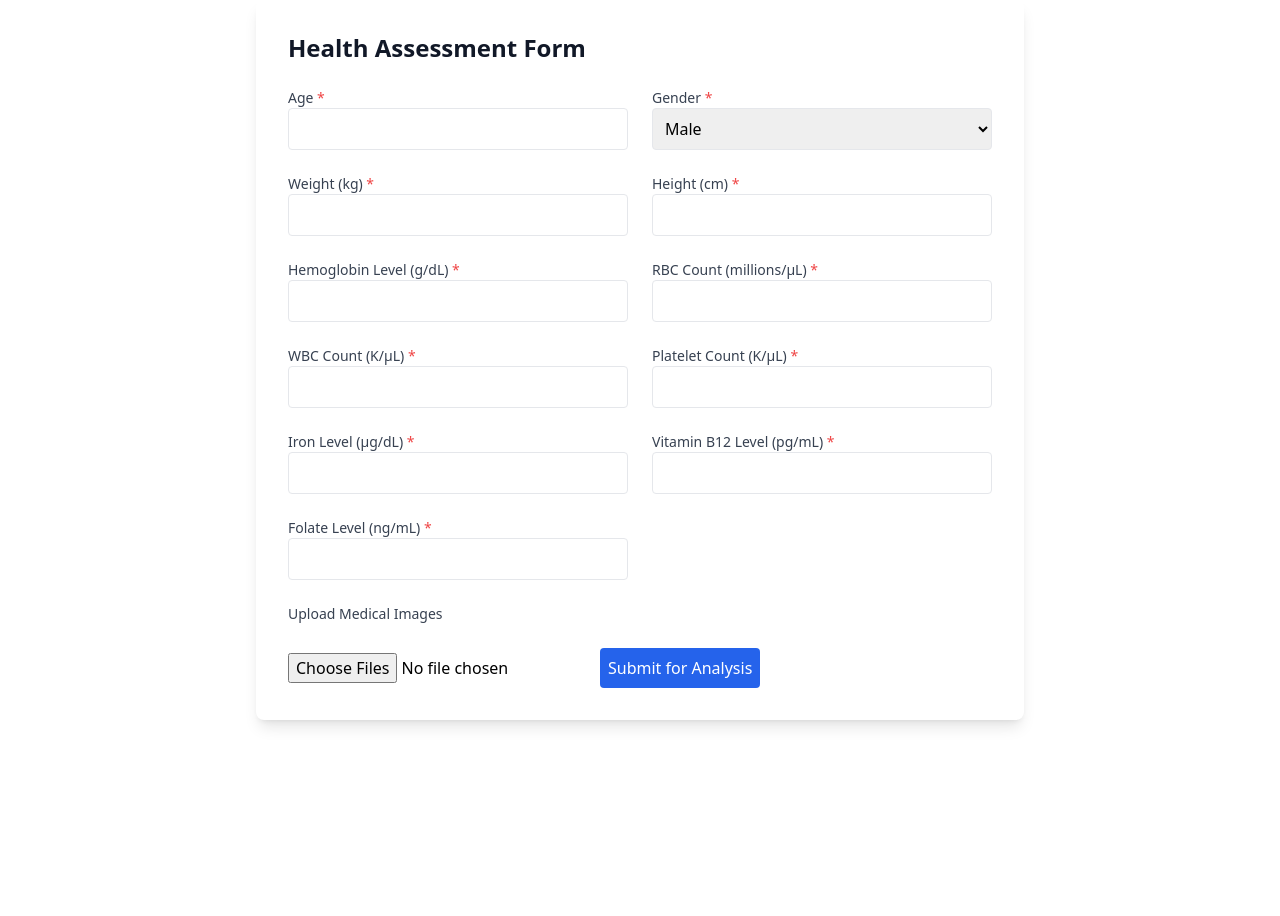
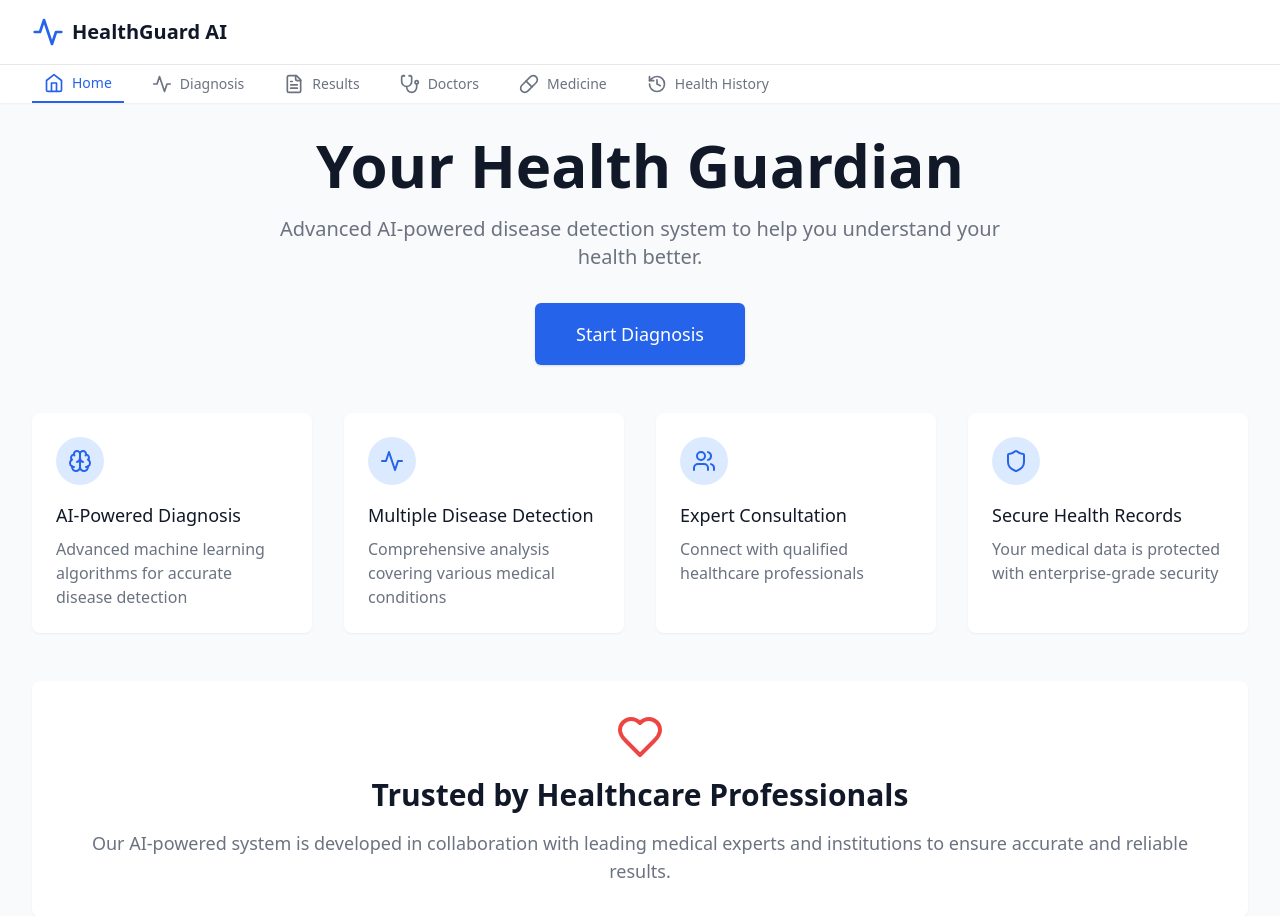
Before and after one commit to sahooananya/disease-predictor-frontend, a React (Vite) app: page / in a window 1280 px wide. Shown: the top 916 px of the page. Before the commit the page ends 800 px from the top, so only its background shows below. Built offline with nearby package versions, Linux system fonts and the light colour scheme.

Commit message:
Update App.tsx

```diff
--- a/src/App.tsx
+++ b/src/App.tsx
@@ -1,113 +1,83 @@
 import React, { useState } from 'react';
-import { ImagePlus, AlertCircle } from 'lucide-react';
-import { motion } from 'framer-motion';
-import toast from 'react-hot-toast';
-import axios from "axios";
+import { Activity, Home, Stethoscope, FileText, History, PillIcon, ImagePlus } from 'lucide-react';
+import HomeTab from './components/HomeTab';
+import DiagnosisForm from './components/DiagnosisForm';
+import ResultSection from './components/ResultSection';
+import DoctorConsultation from './components/DoctorConsultation';
+import HealthHistory from './components/HealthHistory';
+import MedicineSection from './components/MedicineSection';
 
-const backendUrl = "https://multi-disease-predictor-backend.onrender.com"; // Backend API URL
+type Tab = 'home' | 'diagnosis' | 'results' | 'doctors' | 'medicine' | 'history';
 
-const questions = [
-  { id: 'age', label: 'Age', type: 'number', required: true },
-  { id: 'gender', label: 'Gender', type: 'select', options: ['Male', 'Female', 'Other'], required: true },
-  { id: 'weight', label: 'Weight (kg)', type: 'number', required: true },
-  { id: 'height', label: 'Height (cm)', type: 'number', required: true },
-  { id: 'hemoglobin', label: 'Hemoglobin Level (g/dL)', type: 'number', required: true },
-  { id: 'rbc_count', label: 'RBC Count (millions/µL)', type: 'number', required: true },
-  { id: 'wbc_count', label: 'WBC Count (K/µL)', type: 'number', required: true },
-  { id: 'platelets', label: 'Platelet Count (K/µL)', type: 'number', required: true },
-  { id: 'iron_level', label: 'Iron Level (µg/dL)', type: 'number', required: true },
-  { id: 'vitamin_b12', label: 'Vitamin B12 Level (pg/mL)', type: 'number', required: true },
-  { id: 'folate', label: 'Folate Level (ng/mL)', type: 'number', required: true },
-];
+function App() {
+  const [activeTab, setActiveTab] = useState<Tab>('home');
+  const [diagnosisResult, setDiagnosisResult] = useState<any>(null);
 
-export default function DiagnosisForm() {
-  const [formData, setFormData] = useState<Record<string, any>>({});
-  const [images, setImages] = useState<File[]>([]);
-  const [loading, setLoading] = useState(false);
-
-  const handleInputChange = (id: string, value: string | number | string[]) => {
-    setFormData(prev => ({ ...prev, [id]: value }));
+  const handleStartDiagnosis = () => {
+    setActiveTab('diagnosis');
   };
 
-  const handleImageUpload = (event: React.ChangeEvent<HTMLInputElement>) => {
-    if (event.target.files) {
-      const files = Array.from(event.target.files);
-      setImages(prev => [...prev, ...files]);
-      toast.success('Images uploaded successfully');
-    }
+  const handleDiagnosisSubmit = (result: any) => {
+    setDiagnosisResult(result);
+    setActiveTab('results');
   };
 
-  const handleSubmit = async (e: React.FormEvent) => {
-    e.preventDefault();
-    setLoading(true);
-
-    try {
-      const formDataToSend = new FormData();
-      Object.entries(formData).forEach(([key, value]) => {
-        formDataToSend.append(key, value as string);
-      });
-      images.forEach((image, index) => {
-        formDataToSend.append(`image_${index}`, image);
-      });
-
-      const response = await axios.post(`${backendUrl}/predict`, formDataToSend, {
-        headers: { 'Content-Type': 'multipart/form-data' }
-      });
-
-      toast.success('Prediction successful!');
-      console.log(response.data);
-    } catch (error) {
-      toast.error('Error fetching prediction');
-      console.error(error);
-    }
-
-    setLoading(false);
-  };
+  const tabs = [
+    { id: 'home', label: 'Home', icon: Home },
+    { id: 'diagnosis', label: 'Diagnosis', icon: Activity },
+    { id: 'results', label: 'Results', icon: FileText },
+    { id: 'doctors', label: 'Doctors', icon: Stethoscope },
+    { id: 'medicine', label: 'Medicine', icon: PillIcon },
+    { id: 'history', label: 'Health History', icon: History },
+  ];
 
   return (
-      <div className="max-w-3xl mx-auto bg-white rounded-lg shadow-lg p-8">
-        <motion.div initial={{ opacity: 0, y: 20 }} animate={{ opacity: 1, y: 0 }} transition={{ duration: 0.5 }}>
-          <h2 className="text-2xl font-bold text-gray-900 mb-6">Health Assessment Form</h2>
+    <div className="min-h-screen bg-gray-50">
+      {/* Header */}
+      <header className="bg-white shadow-sm">
+        <div className="max-w-7xl mx-auto px-4 sm:px-6 lg:px-8">
+          <div className="flex justify-between h-16 items-center">
+            <div className="flex items-center">
+              <Activity className="h-8 w-8 text-blue-600" />
+              <span className="ml-2 text-xl font-bold text-gray-900">HealthGuard AI</span>
+            </div>
+          </div>
+        </div>
+      </header>
 
-          <form onSubmit={handleSubmit} className="space-y-6">
-            <div className="grid grid-cols-1 md:grid-cols-2 gap-6">
-              {questions.map(question => (
-                  <div key={question.id}>
-                    <label htmlFor={question.id} className="block text-sm font-medium text-gray-700">
-                      {question.label} {question.required && <span className="text-red-500">*</span>}
-                    </label>
-                    {question.type === 'select' ? (
-                        <select
-                            id={question.id}
-                            className="w-full border p-2 rounded"
-                            onChange={(e) => handleInputChange(question.id, e.target.value)}
-                            required={question.required}
-                        >
-                          {question.options?.map(option => (
-                              <option key={option} value={option}>{option}</option>
-                          ))}
-                        </select>
-                    ) : (
-                        <input
-                            type={question.type}
-                            id={question.id}
-                            className="w-full border p-2 rounded"
-                            onChange={(e) => handleInputChange(question.id, e.target.value)}
-                            required={question.required}
-                        />
-                    )}
-                  </div>
-              ))}
-            </div>
+      {/* Navigation */}
+      <nav className="bg-white shadow-sm border-t">
+        <div className="max-w-7xl mx-auto px-4 sm:px-6 lg:px-8">
+          <div className="flex space-x-4 overflow-x-auto">
+            {tabs.map((tab) => (
+              <button
+                key={tab.id}
+                onClick={() => setActiveTab(tab.id as Tab)}
+                className={`flex items-center px-3 py-2 text-sm font-medium ${
+                  activeTab === tab.id
+                    ? 'text-blue-600 border-b-2 border-blue-600'
+                    : 'text-gray-500 hover:text-gray-700'
+                }`}
+              >
+                <tab.icon className="h-5 w-5 mr-2" />
+                {tab.label}
+              </button>
+            ))}
+          </div>
+        </div>
+      </nav>
 
-            <label className="block text-sm font-medium text-gray-700">Upload Medical Images</label>
-            <input type="file" multiple accept="image/*" onChange={handleImageUpload} />
-
-            <button type="submit" className="bg-blue-600 text-white p-2 rounded" disabled={loading}>
-              {loading ? 'Submitting...' : 'Submit for Analysis'}
-            </button>
-          </form>
-        </motion.div>
-      </div>
+      {/* Main Content */}
+      <main className="max-w-7xl mx-auto px-4 sm:px-6 lg:px-8 py-8">
+        {activeTab === 'home' && <HomeTab onStartDiagnosis={handleStartDiagnosis} />}
+        {activeTab === 'diagnosis' && <DiagnosisForm onSubmit={handleDiagnosisSubmit} />}
+        {activeTab === 'results' && <ResultSection result={diagnosisResult} />}
+        {activeTab === 'doctors' && <DoctorConsultation />}
+        {activeTab === 'medicine' && <MedicineSection />}
+        {activeTab === 'history' && <HealthHistory />}
+      </main>
+    </div>
   );
 }
+
+export default App;
```
